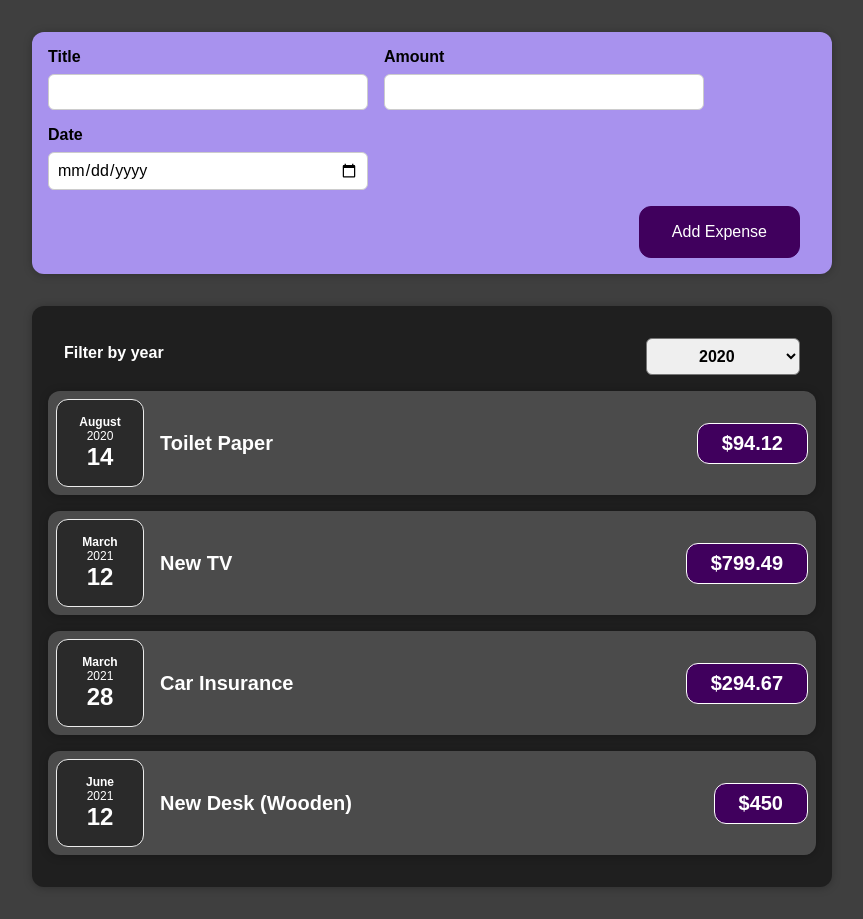
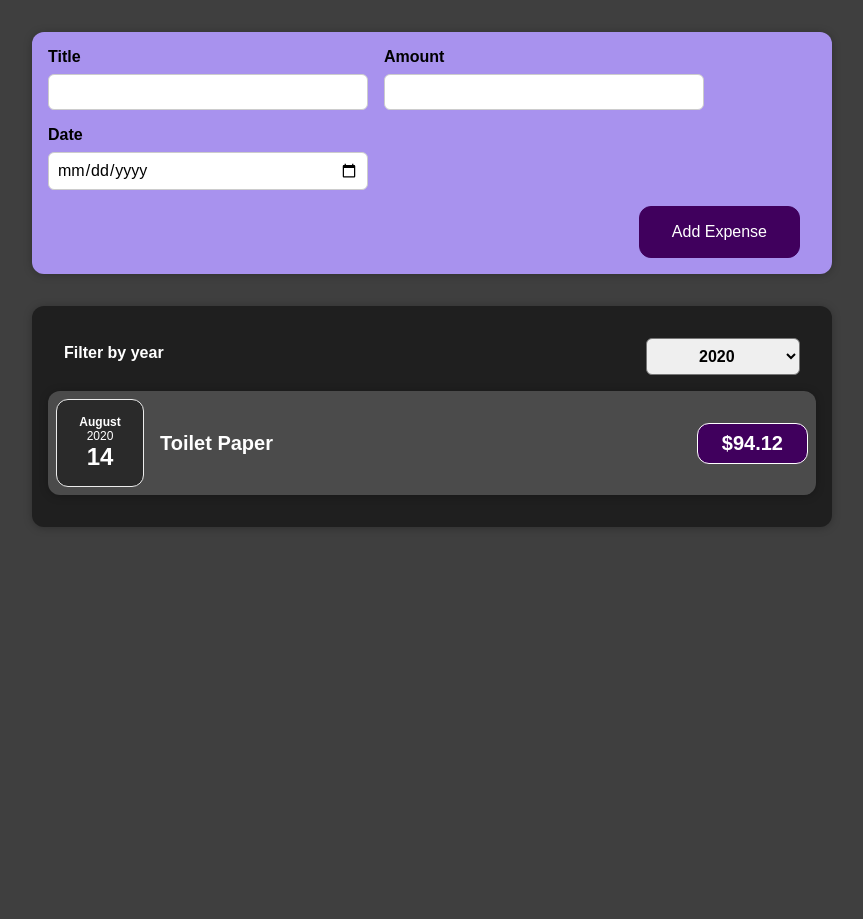
Before and after one commit to skyRoma/learn-react, a React (Create React App) app: page / in a window 1280 px wide. Shown: the whole page, without its empty margins (208-1071 px from the left). After the commit the page ends 800 px from the top, so only its background shows below. Built offline with nearby package versions, Linux system fonts and the light colour scheme.

Commit message:
Added dynamic list and filtering.

```diff
--- a/src/App.tsx
+++ b/src/App.tsx
@@ -1,10 +1,10 @@
+import { useState } from 'react';
 import './App.css';
 import { Expenses } from './components/Expenses/Expenses';
 import { NewExpense } from './components/NewExpense/NewExpense';
 import { ExpenseData } from './types';
 
-export const App = () => {
-  const expenses = [
+const DUMMY_EXPENSES = [
   {
     id: 'e1',
     title: 'Toilet Paper',
@@ -26,10 +26,11 @@ export const App = () => {
   },
 ];
 
+export const App = () => {
+  const [expenses, setExpenses] = useState(DUMMY_EXPENSES);
+
   const addExpenseHandler = (newExpenseData: ExpenseData) => {
-    expenses.push(newExpenseData);
-
-    console.log(expenses);
+    setExpenses((expenses) => [newExpenseData, ...expenses]);
   };
 
   return (
--- a/src/components/Expenses/ExpenseItem.tsx
+++ b/src/components/Expenses/ExpenseItem.tsx
@@ -9,6 +9,7 @@ export const ExpenseItem = ({
   date,
 }: Omit<ExpenseData, 'id'>) => {
   return (
+    <li>
       <Card className="expense-item">
         <ExpenseDate date={date} />
         <div className="expense-item__description">
@@ -16,5 +17,6 @@ export const ExpenseItem = ({
           <div className="expense-item__price">${amount}</div>
         </div>
       </Card>
+    </li>
   );
 };
--- a/src/components/Expenses/Expenses.tsx
+++ b/src/components/Expenses/Expenses.tsx
@@ -1,9 +1,9 @@
+import './Expenses.css';
 import { useState } from 'react';
 import { ExpenseData } from '../../types';
 import { Card } from '../UI/Card';
 import { ExpensesFilter } from './ExpenseFilter/ExpensesFilter';
-import { ExpenseItem } from './ExpenseItem';
-import './Expenses.css';
+import { ExpensesList } from './ExpensesList/ExpensesList';
 
 interface ExpenseProps {
   expenses: ExpenseData[];
@@ -16,32 +16,17 @@ export const Expenses = ({ expenses }: ExpenseProps) => {
     setSelectedYear(year);
   };
 
+  const filteredExpenses = expenses.filter(
+    (expense) => expense.date.getFullYear().toString() === selectedYear
+  );
+
   return (
     <Card className="expenses">
       <ExpensesFilter
         selected={selectedYear}
         onChangeFilter={changeFilterHandler}
       />
-      <ExpenseItem
-        title={expenses[0].title}
-        amount={expenses[0].amount}
-        date={expenses[0].date}
-      />
-      <ExpenseItem
-        title={expenses[1].title}
-        amount={expenses[1].amount}
-        date={expenses[1].date}
-      />
-      <ExpenseItem
-        title={expenses[2].title}
-        amount={expenses[2].amount}
-        date={expenses[2].date}
-      />
-      <ExpenseItem
-        title={expenses[3].title}
-        amount={expenses[3].amount}
-        date={expenses[3].date}
-      />
+      <ExpensesList items={filteredExpenses} />
     </Card>
   );
 };
--- /dev/null
+++ b/src/components/Expenses/ExpensesList/ExpensesList.css
@@ -0,0 +1,9 @@
+.expenses-list {
+  list-style: none;
+  padding: 0;
+}
+
+.expenses-list__fallback {
+  color: white;
+  text-align: center;
+}
--- /dev/null
+++ b/src/components/Expenses/ExpensesList/ExpensesList.tsx
@@ -0,0 +1,26 @@
+import './ExpensesList.css';
+import { ExpenseData } from '../../../types';
+import { ExpenseItem } from '../ExpenseItem';
+
+interface ExpensesListProps {
+  items: ExpenseData[];
+}
+
+export const ExpensesList = ({ items }: ExpensesListProps) => {
+  if (items.length === 0) {
+    return <h2 className="expenses-list__fallback">Found no expenses</h2>;
+  }
+
+  return (
+    <ul className="expenses-list">
+      {items.map((expense) => (
+        <ExpenseItem
+          key={expense.id}
+          title={expense.title}
+          amount={expense.amount}
+          date={expense.date}
+        />
+      ))}
+    </ul>
+  );
+};
```
Lines whose indentation alone changed are shown as unchanged.
